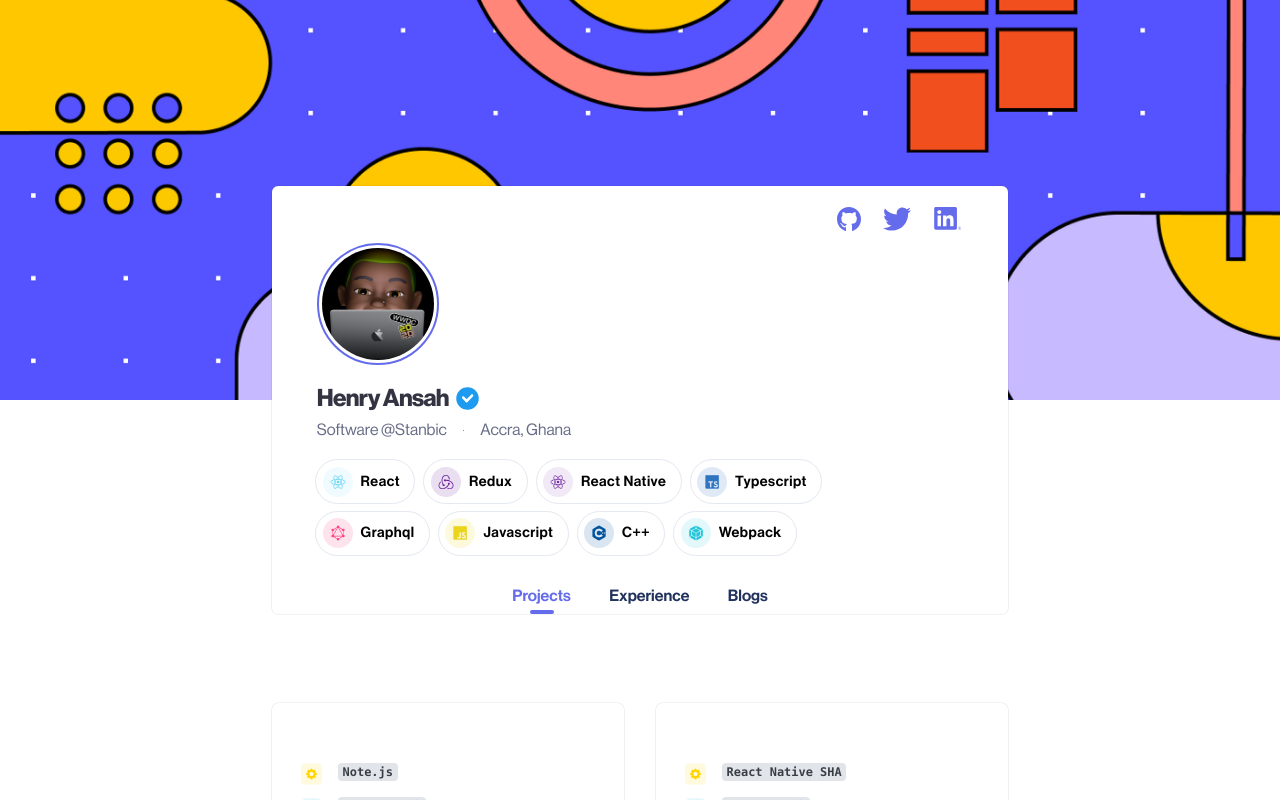
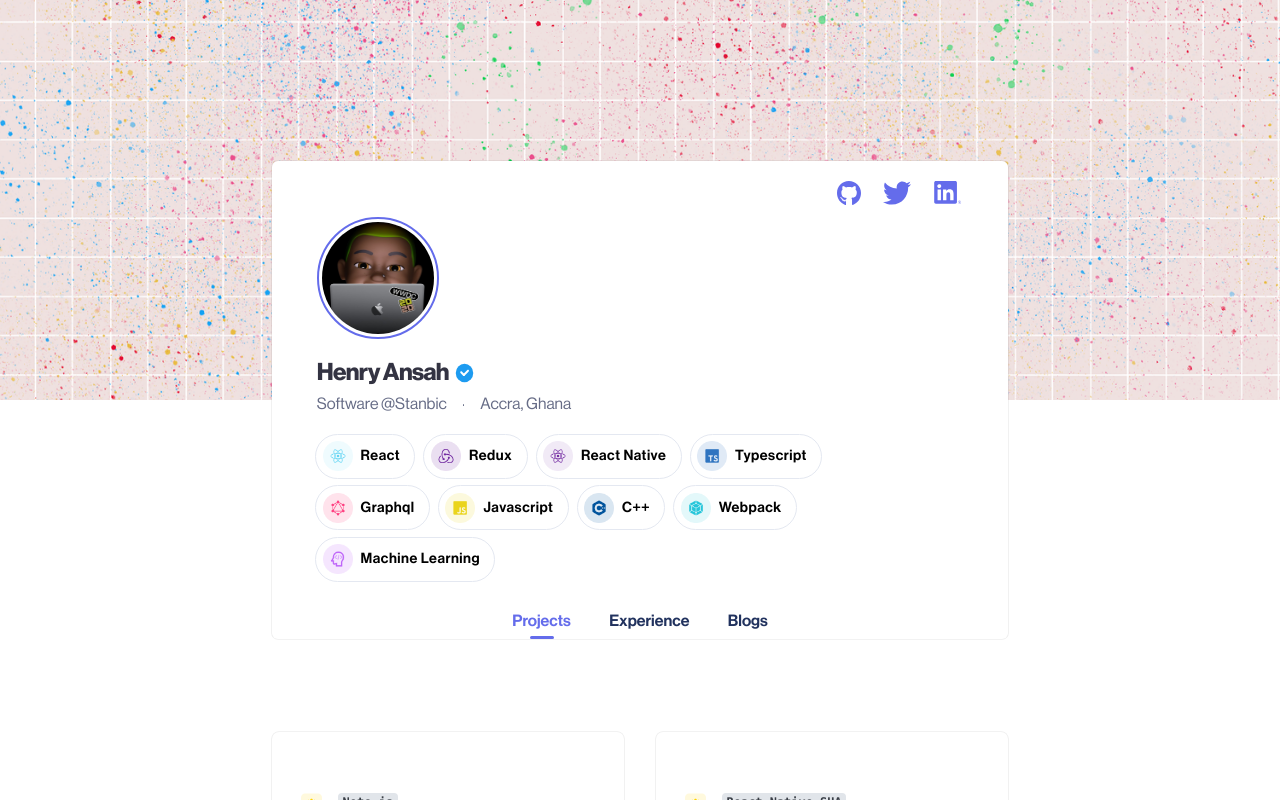
Before and after one commit to henrhie/personal-site, a React (Vite) app: page / in a window 1280 px wide. Shown: the top 800 px of the page. Built offline with nearby package versions, Linux system fonts and the light colour scheme.

Commit message:
chore: change background image

```diff
--- a/src/components/info-section.js
+++ b/src/components/info-section.js
@@ -24,7 +24,7 @@ function InfoSection() {
 				<h1>Henry Ansah</h1>
 				<img
 					src={verifiedIcon}
-					style={{ height: '1.7rem', width: '1.7rem', marginLeft: '0.3rem' }}
+					style={{ height: '1.35rem', width: '1.35rem', marginLeft: '0.3rem' }}
 				/>
 			</div>
 			<div className='status'>
--- a/src/components/landing-page.js
+++ b/src/components/landing-page.js
@@ -1,6 +1,6 @@
 import React from 'react';
 
-import backgroundImage from '../../assets/figma.png';
+import backgroundImage from '../../assets/bk_img.png';
 import ProfileCard from './profile-card';
 import ExperiencePage from './experience-page';
 import { AppContext } from './AppContext';
@@ -15,7 +15,7 @@ function LandingPage() {
 			<section className='mainPage'>
 				<img src={backgroundImage} className='background-image' />
 				<ProfileCard />
-				<div style={{ height: 'calc(100vh/3)' }}></div>
+				<div style={{ height: 'calc(100vh/2.7)' }}></div>
 				<div className='tabs-page'>
 					{context.store === 0 && <ProjectsPage />}
 					{context.store === 1 && <ExperiencePage />}
--- a/src/components/skills-section.js
+++ b/src/components/skills-section.js
@@ -9,6 +9,7 @@ import CplusplusIcon from '../../assets/cplusplus-icon.png';
 import ReduxIcon from '../../assets/redux-icon.png';
 import JavascriptIcon from '../../assets/javascript-icon.png';
 import WebpackIcon from '../../assets/webpack-icon.png';
+import MachineLearningIcon from '../../assets/machinelearningpng.png';
 
 function SkillsSection() {
 	return (
@@ -94,6 +95,16 @@ function SkillsSection() {
 					hoverColor='#26C6DA'
 					font='inter-semibold'
 				/>
+				<IconWithTextButton
+					text='Machine Learning'
+					Icon={MachineLearningIcon}
+					borderRadius='6.25rem'
+					_border
+					imageSize='30rem'
+					skillButton
+					hoverColor='#7027A0'
+					font='inter-semibold'
+				/>
 			</div>
 		</div>
 	);
```
Also changed, not shown: assets/bk_img.png (added), assets/machinelearningpng.png (added).
